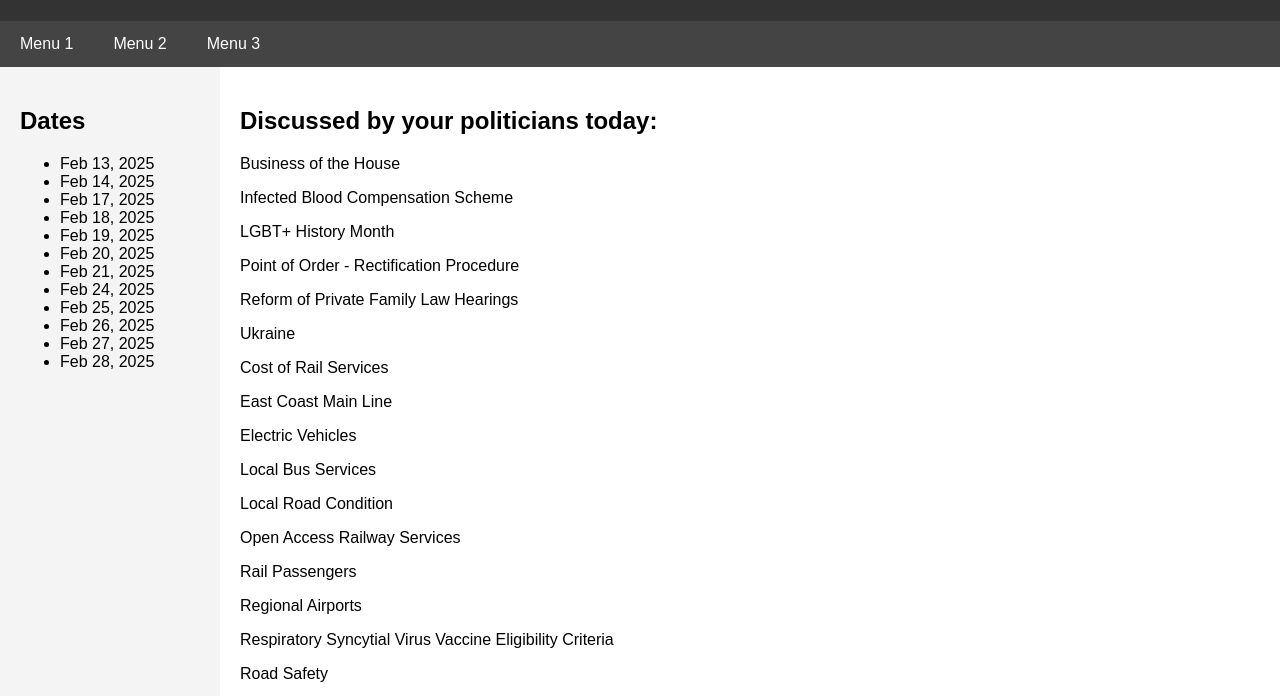
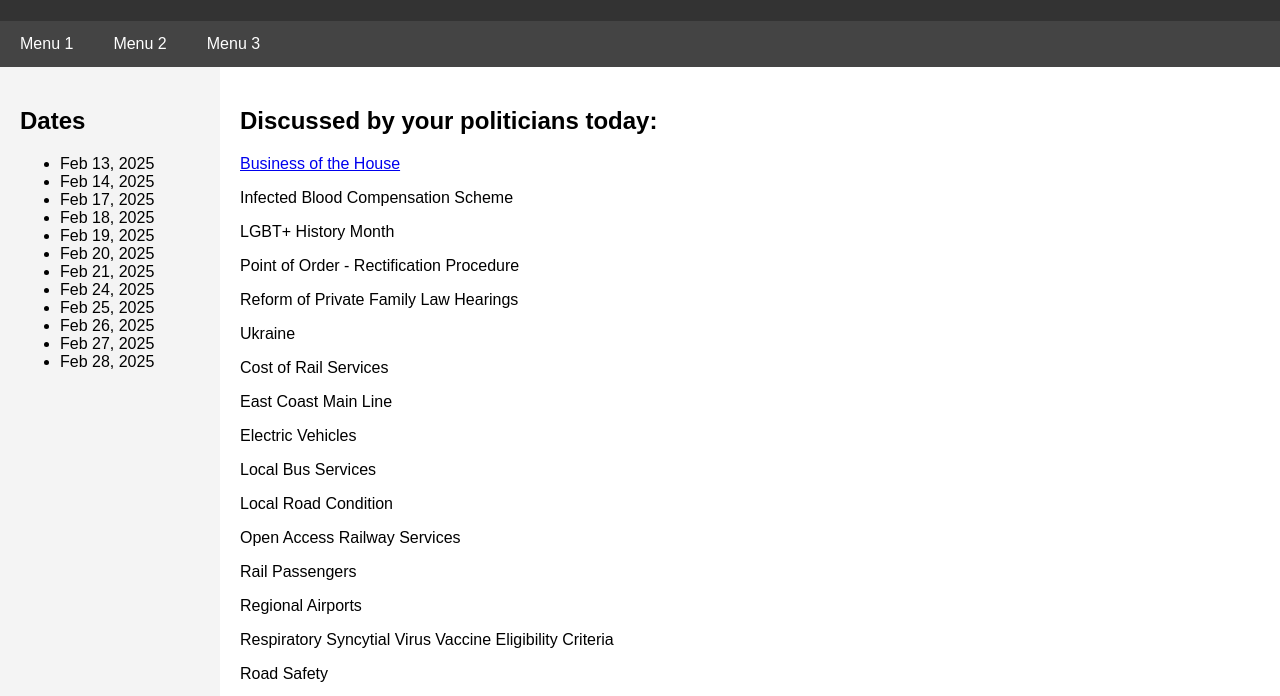
Before and after one commit to trodliffe1/heard-in-the-commons, a plain HTML site: page index.html in a window 1280 px wide. Shown: the part 99-795 px from the top of the page. Drawn offline with Linux system fonts and the light colour scheme.

Commit message:
Add files via upload
Adding href link

```diff
--- a/index.html
+++ b/index.html
@@ -127,7 +127,7 @@
     </div>
     <div id="main-content">
         <h2>Discussed by your politicians today:</h2>
-      <p>Business of the House</p>
+        <p><a href="business-of-the-house.html">Business of the House</a></p>
         <p>Infected Blood Compensation Scheme</p>
         <p>LGBT+ History Month</p>
         <p>Point of Order - Rectification Procedure</p>
```
Lines whose indentation alone changed are shown as unchanged.
